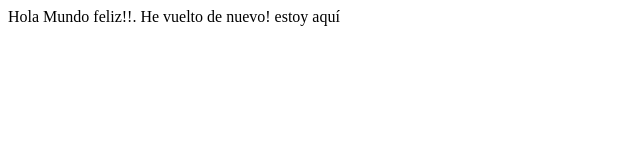
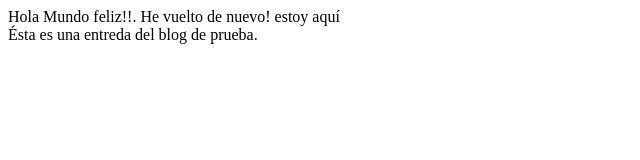
Before and after one commit to victorlibre/proyectoDemoCursoPrework, a plain HTML site: page index.html in a window 1280 px wide. Shown: the whole page, without its empty margins (0-640 px from the left). Drawn offline with Linux system fonts and the light colour scheme.

Commit message:
segundo commit

```diff
--- a/index.html
+++ b/index.html
@@ -10,5 +10,8 @@
     <article>
         Hola Mundo feliz!!. He vuelto de nuevo! estoy aquí
     </article>
+    <article>
+        Ésta es una entreda del blog de prueba.
+    </article>
 </body>
 </html>
```
